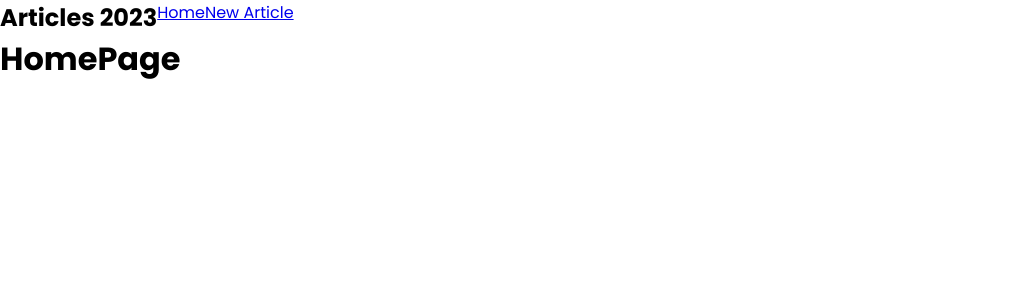
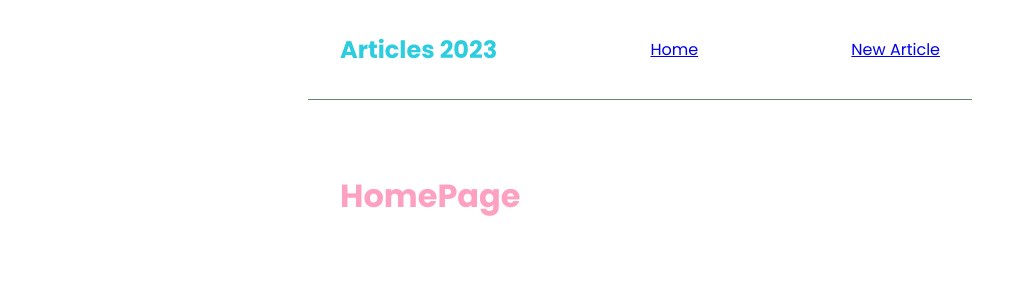
Before and after one commit to YashKaskar/article-2023, a JavaScript app: page / in a window 1280 px wide. Shown: the top 300 px of the page, without its empty margins (0-1035 px from the left). Built offline with nearby package versions, Linux system fonts and the light colour scheme; the HTML template or start-up script is replaced by a standard one.

Commit message:
adding style

```diff
--- a/src/index.css
+++ b/src/index.css
@@ -10,5 +10,34 @@
 /* navbar style */
 .navbar{
     display: flex;
+    padding: 2rem;
+    align-items: center;
+    margin: 0 auto;
+    justify-content: space-between;
+    max-width: 600px;
+    border-bottom: 1.9px solid #61876E;
+}
+
+/* navbar h1 style */
+.navbar h1{
+    color: #2DCDDF;
 
 }
+
+/* navbar a style */
+#anchor{
+    margin-left: 2rem;
+    color: #393E46;
+}
+
+#anchor:hover{
+        color: #FF9E9E;
+}
+
+/* homepage content */
+.home{
+    padding: 2rem;
+    max-width: 600px;
+    margin: 40px auto;
+    color: #FEA1BF;
+}
```
